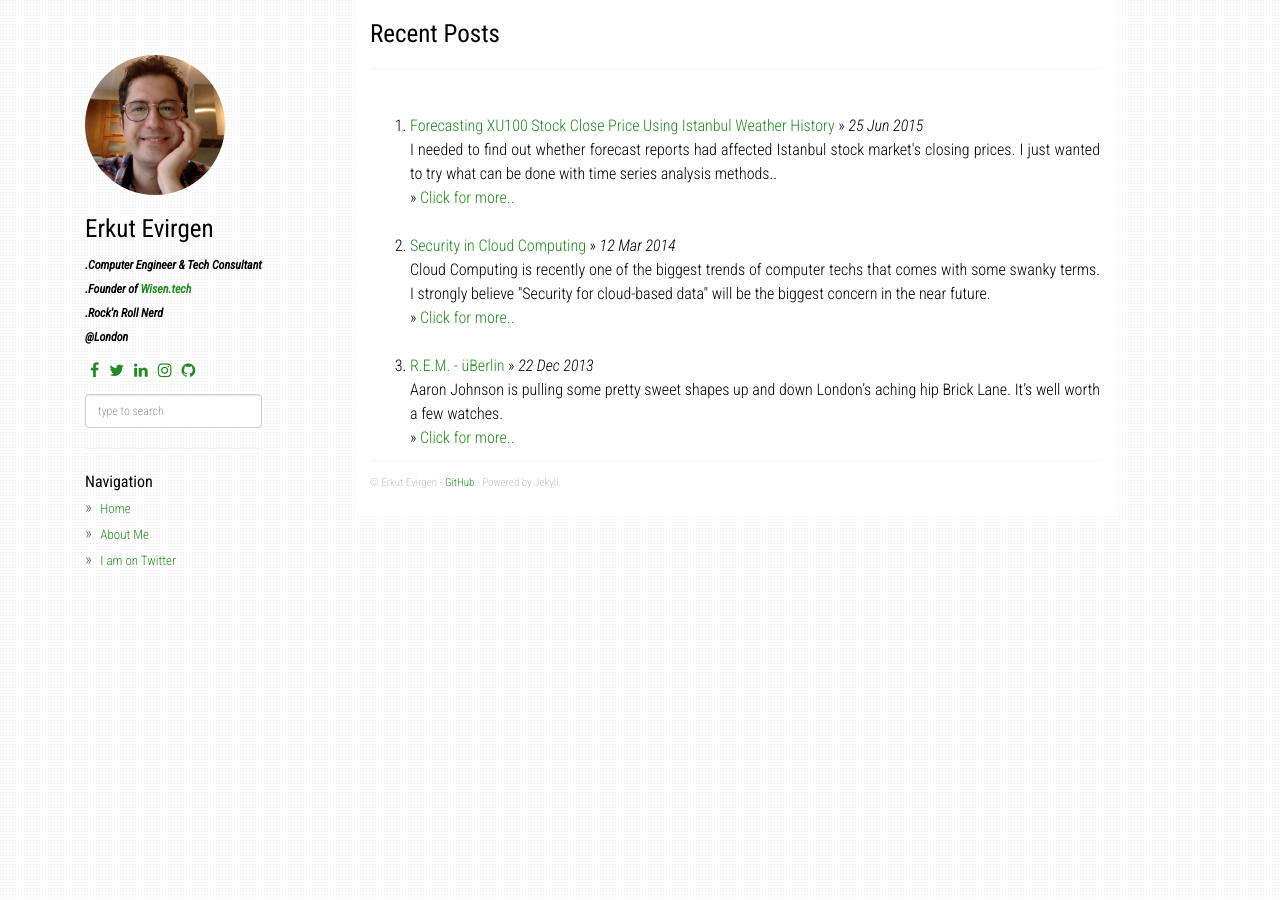
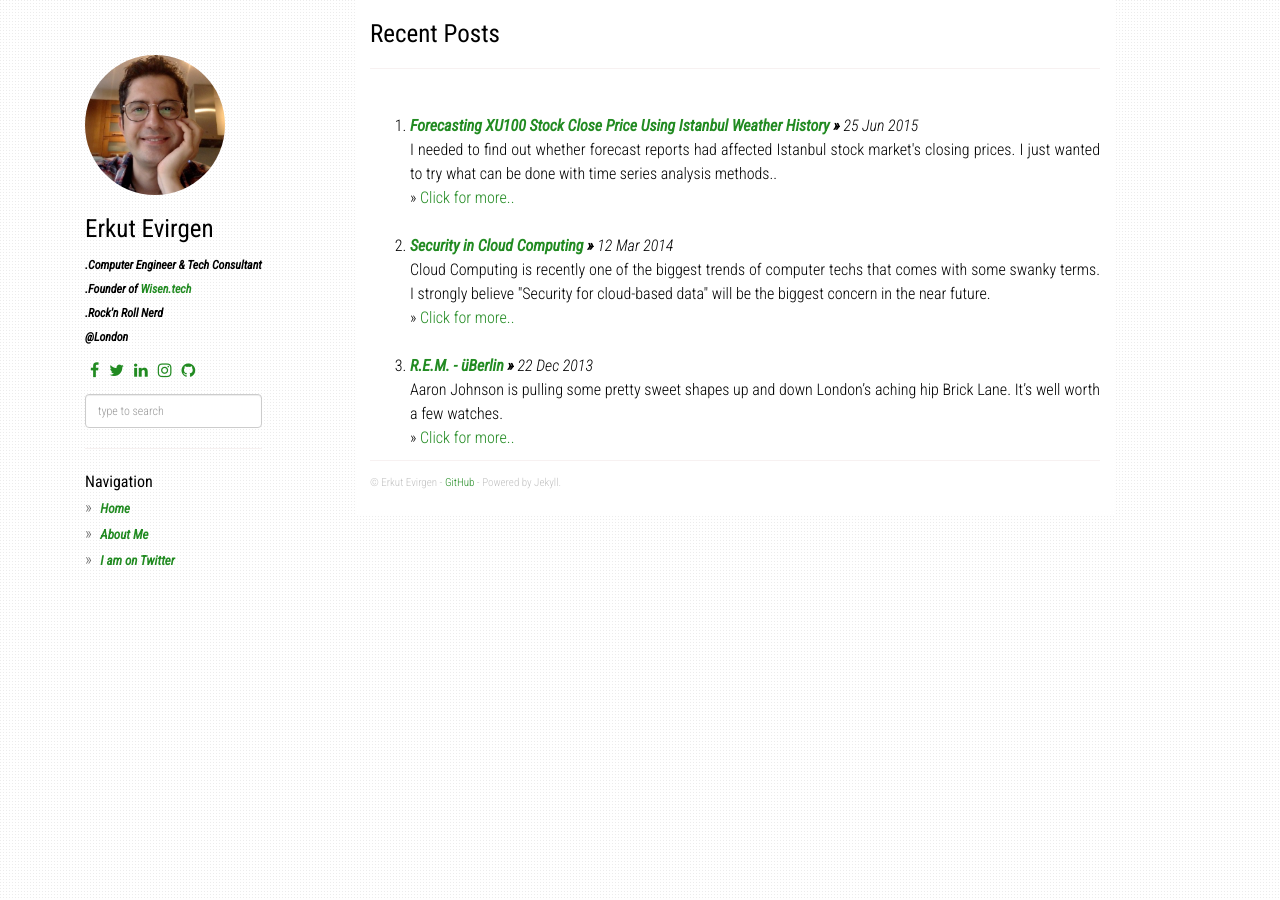
Before and after one commit to eevirgen/erk.github.io, a Jekyll site: the page built from index.html, in a window 1280 px wide. Built offline with Jekyll 4.4.1, drawn with Linux system fonts in a browser that asks for light colours; nearby versions of some CDN libraries; the list of posts is cut into pages by our own code.

Commit message:
Menu-postlinks bold & italik

```diff
--- a/_layouts/default.html
+++ b/_layouts/default.html
@@ -135,9 +135,9 @@ layout: compress
           <hr />
           <ul class="sidebar-nav">
             <strong>Navigation</strong>
-            <li><a class="about" style="font-size:13px" href="/">Home</a></li>
+            <li><b><i><a class="about" style="font-size:13px" href="/">Home</a></b></i></li>
             {% for i in site.urls %}
-              <li><a class="about" style="font-size:13px" href="{{ i.url }}">{{ i.text }}</a></li>
+              <li><b><i><a class="about" style="font-size:13px" href="{{ i.url }}">{{ i.text }}</a></b></i></li>
             {% endfor %}
           </ul>
         </div>
--- a/index.html
+++ b/index.html
@@ -8,7 +8,7 @@ layout: default
 
   <ol class="posts">
     {% for post in paginator.posts %}
-    <br/><li><a href="{{ post.url }}">{{ post.title }}</a> &raquo; <i><span>{{ post.date | date_to_string }}</span></i></li>
+    <br/><li><b><i><a href="{{ post.url }}">{{ post.title }}</a> &raquo; </i></b><i><span>{{ post.date | date_to_string }}</span></i></li>
     <br/>{{ post.thumb }}
     <br/>&raquo; <a href="{{ post.url }}"> Click for more..</a>
     <br/>
```
